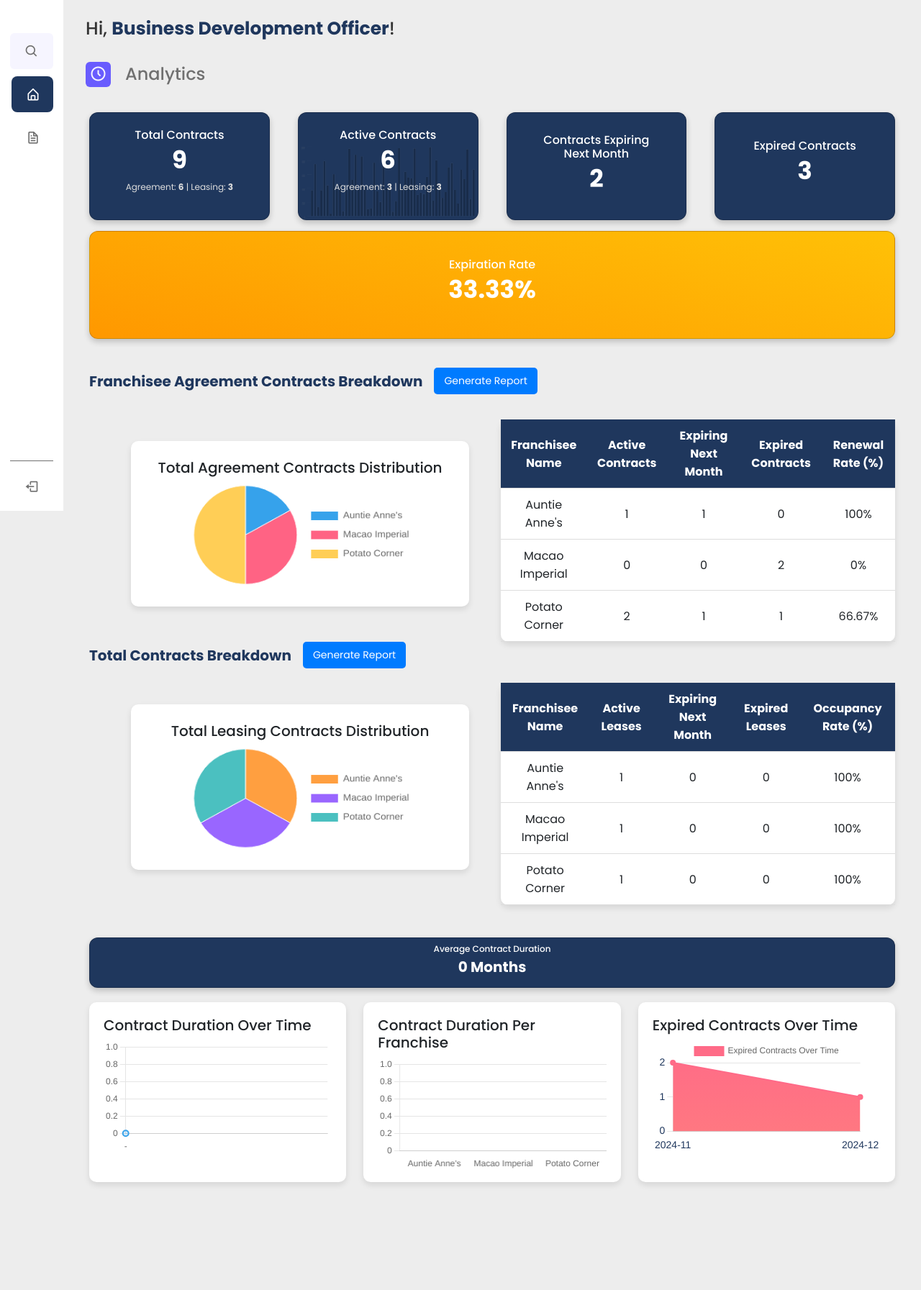
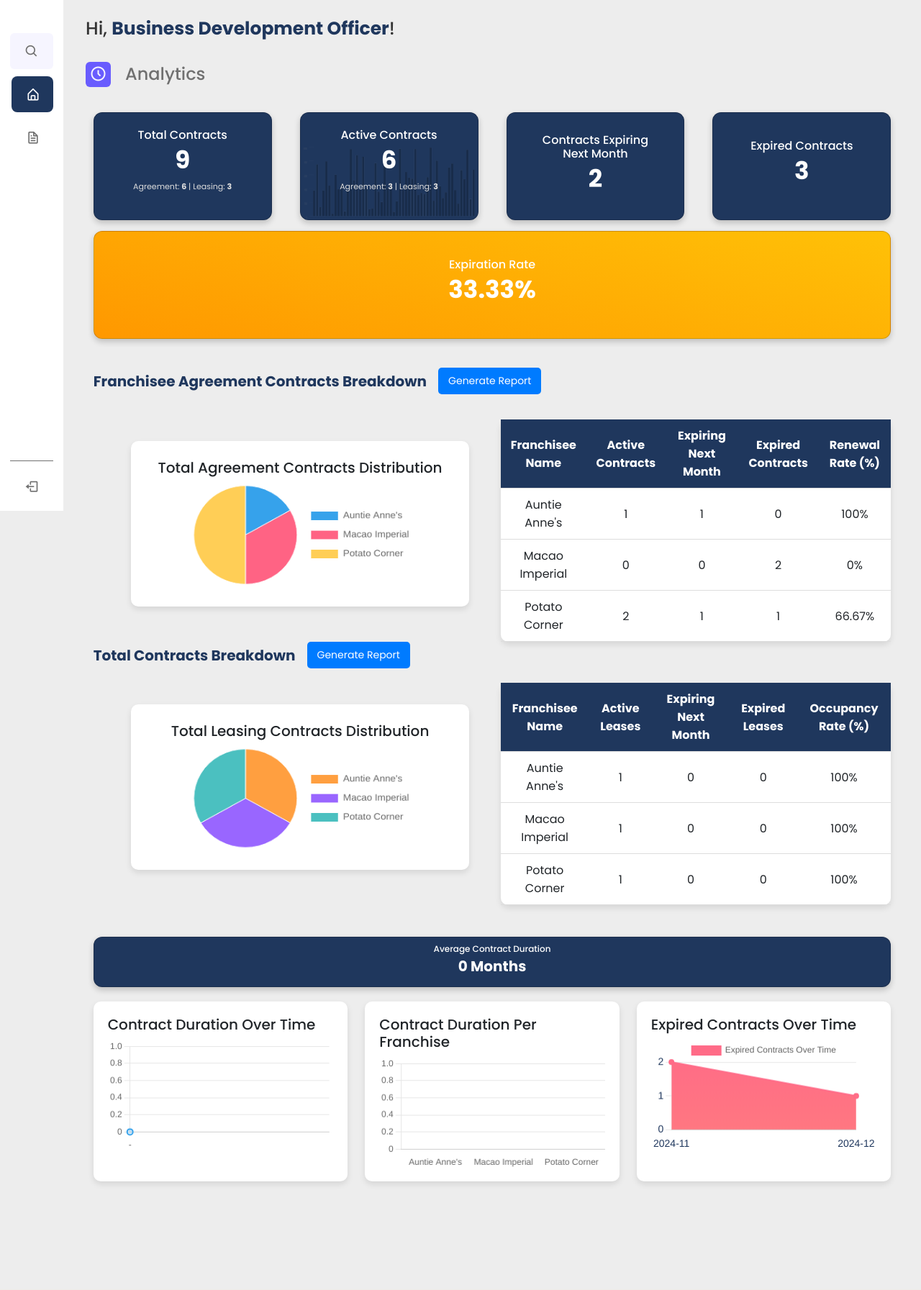
Before and after one commit to fmdlocsin/11-Nevada-CAP2, a PHP site: page /dashboard-contract in a window 1280 px wide. Shown: the part 90-1883 px from the top of the page at 72% size. After the commit the page ends 1737 px from the top, so only its background shows below. Run offline with PHP 8.4, Linux system fonts and the light colour scheme; data comes from the database, SQL or seed files in the repository; data that the repository does not hold is empty; some libraries are stand-ins or nearby versions.

Commit message:
adjust font size

```diff
--- a/assets/css/contract-dashboard.css
+++ b/assets/css/contract-dashboard.css
@@ -14,7 +14,7 @@ body {
 }
 
 .container {
-    width: 100%;
+    width: 99%;
     margin: 20px auto;
     padding: 5px;
 }
@@ -164,7 +164,7 @@ body {
 }
 
 .kpi-subtext {
-    font-size: 12px;
+    font-size: 11px;
     color: #ddd;
     margin-top: 5px;
 }
```
